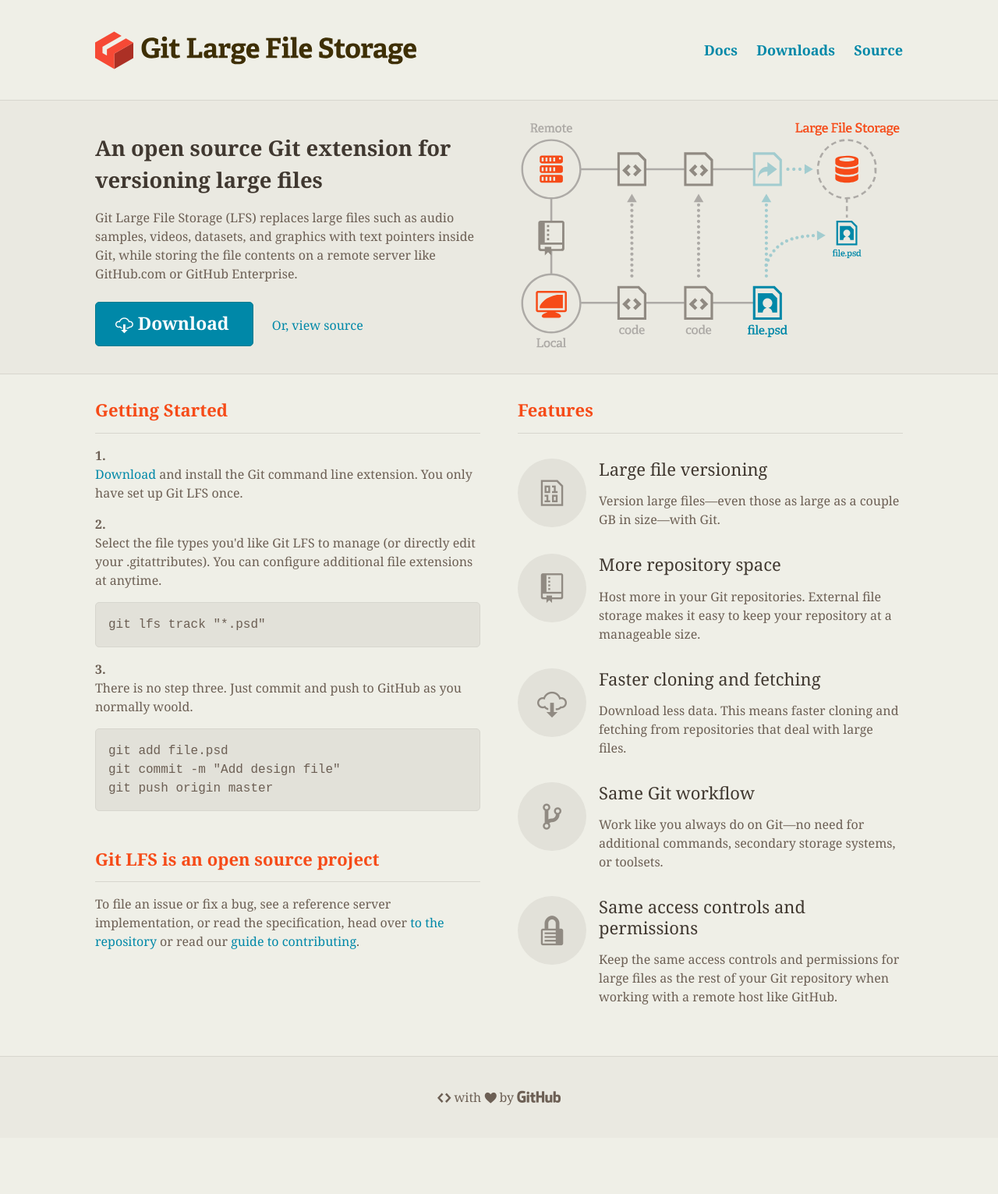
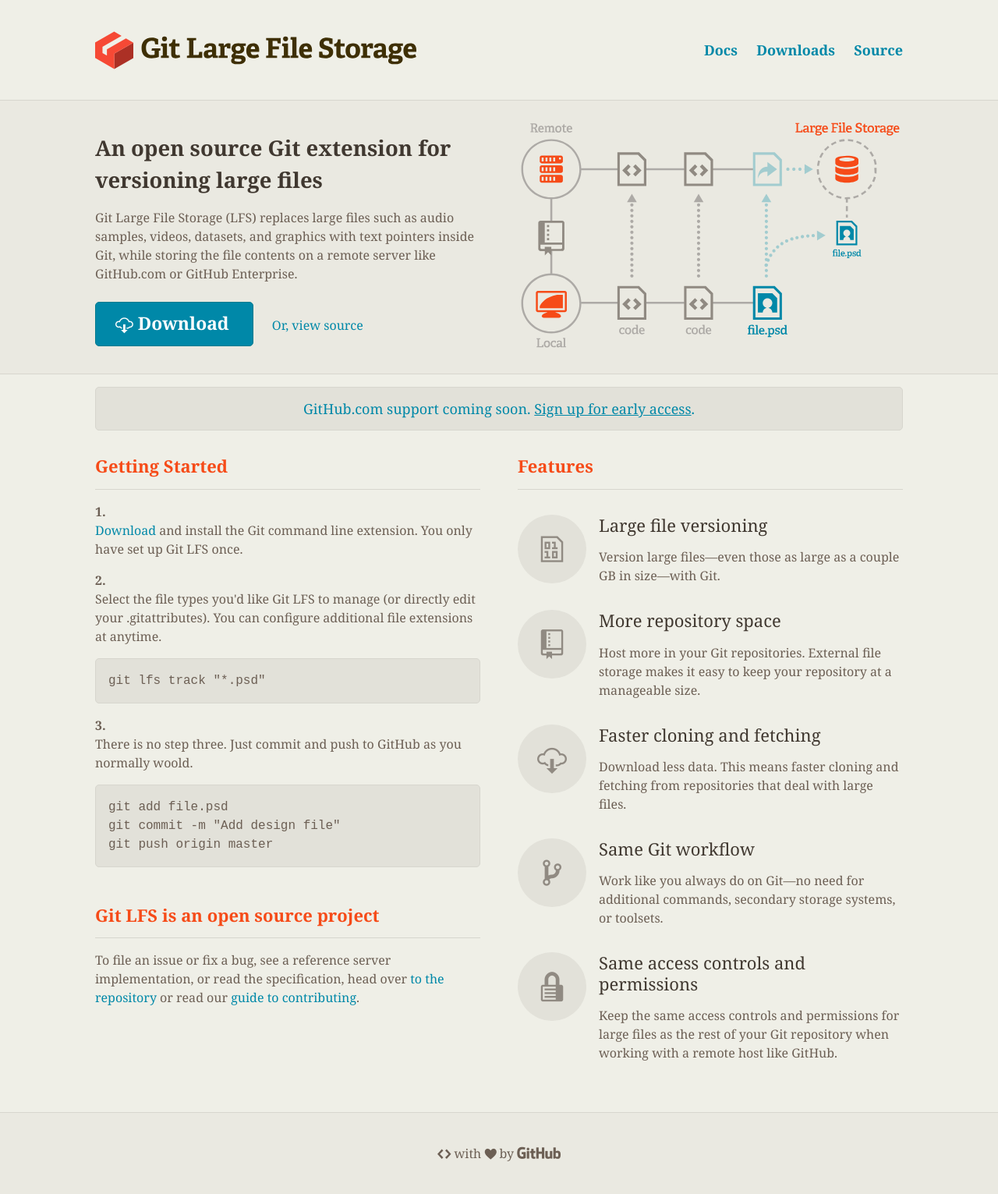
Before and after one commit to git-lfs/git-lfs.github.com, a Jekyll site: the page built from index.html, in a window 1280 px wide. Shown: the whole page at 78% size. Built offline with Jekyll 4.4.1, drawn with Linux system fonts in a browser that asks for light colours; before the commit the page ends 1459 px from its top, so only the background shows below that.

Commit message:
add dot com signup banner

```diff
--- a/_includes/home/secondary.html
+++ b/_includes/home/secondary.html
@@ -1,5 +1,10 @@
 <section class="home-secondary">
   <div class="wrapper">
+
+    <div class="column">
+      <a href="https://github.com/early_access/large_file_storage" class="dot-com-signup">GitHub.com support coming soon. <span>Sign up for early access</span>.</a>
+    </div>
+
 
     <div class="column column-half home-getting-started">
 
@@ -25,7 +30,7 @@
 
       <p>To file an issue or fix a bug, see a reference server implementation, or read the specification, head over <a href="https://github.com/github/git-lfs">to the repository</a> or read our <a href="https://github.com/github/git-lfs/blob/master/CONTRIBUTING.md">guide to contributing</a>.</p>
 
-    </div>
+    </div><!-- /.home-getting-started -->
 
     <div class="column column-half home-features">
 
--- a/_sass/_home.scss
+++ b/_sass/_home.scss
@@ -150,4 +150,17 @@
   p { margin-bottom: 0; }
 }
 
-// open source section
+// dot com signup banner
+
+.dot-com-signup {
+  display: block;
+  background: $tan_darker2;
+  border: 1px solid $tan_darker3;
+  text-align: center;
+  margin-top: 1rem;
+  border-radius: 5px;
+  font-size: 1.125rem;
+  line-height: 3;
+
+  span { text-decoration: underline; }
+}
```
Also changed, not shown: 1 other file.
